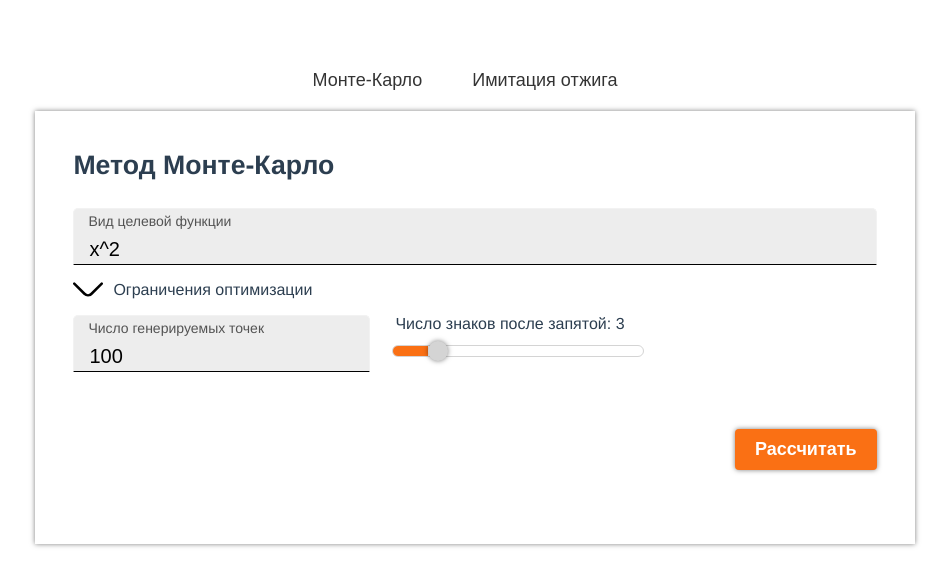
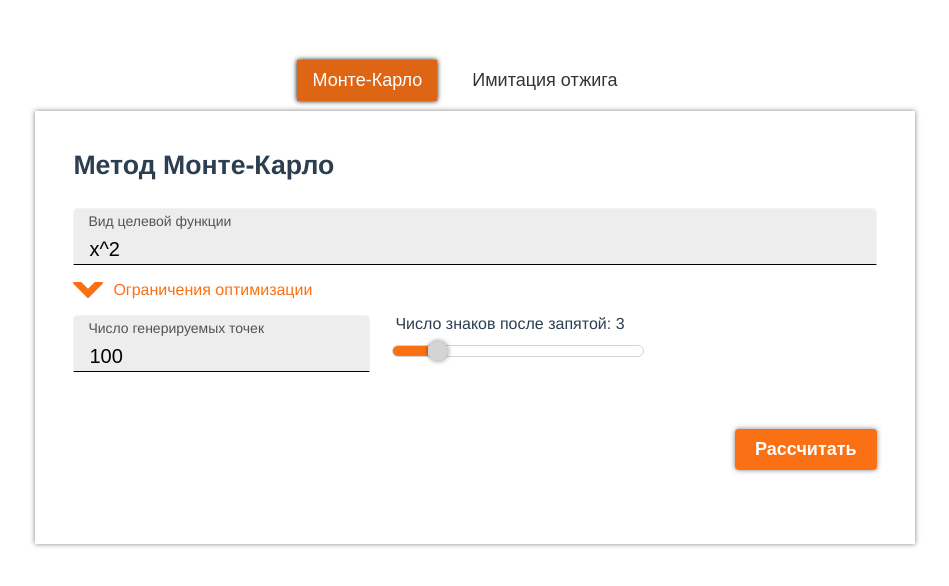
Before and after one commit to Arianr0d/mathprog_debug, a Vue app: page /#/ in a window 1280 px wide. Shown: the top 586 px of the page, without its empty margins (165-1114 px from the left). Built offline with nearby package versions, Linux system fonts and the light colour scheme.

Commit message:
fix стилей

```diff
--- a/src/App.vue
+++ b/src/App.vue
@@ -45,7 +45,9 @@ button:hover {
    background: #fa7014;
 }
 
+a.router-link-active button,
 button:active {
+   color: white;
    box-shadow: 0 0 5px rgba(0,0,0,1);
    background: #DD6514;
 }
--- a/src/components/formInterval.vue
+++ b/src/components/formInterval.vue
@@ -85,6 +85,10 @@ label {
    margin-top: 15px;
 }
 
+p {
+   color: #fa7014;
+}
+
 .input {
    width: 150px;
 }
```
Also changed, not shown: src/assets/img/angleDown.svg.
